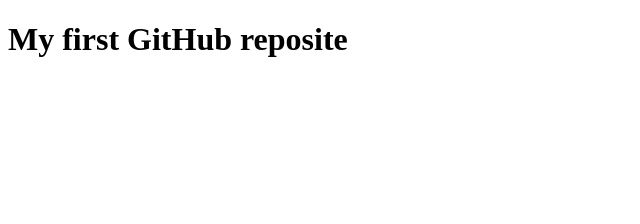
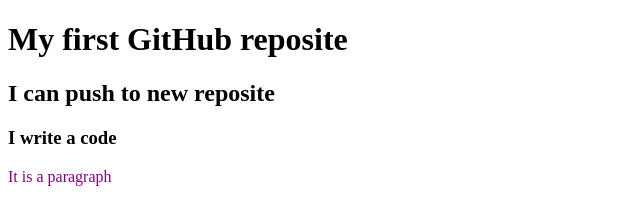
Before and after one commit to Fahmida29/my-first-reposit, a plain HTML site: page index.html in a window 1280 px wide. Shown: the whole page, without its empty margins (0-640 px from the left). Drawn offline with Linux system fonts and the light colour scheme.

Commit message:
added header

```diff
--- a/index.html
+++ b/index.html
@@ -5,8 +5,12 @@
     <meta http-equiv="X-UA-Compatible" content="IE=edge">
     <meta name="viewport" content="width=device-width, initial-scale=1.0">
     <title>My first GitHub reposite</title>
+    <link rel="stylesheet" href="style.css">
 </head>
 <body>
     <h1>My first GitHub reposite</h1>
+    <h2>I can push to new reposite</h2>
+    <h3>I write a code</h3>
+    <p>It is a paragraph</p>
 </body>
 </html>
--- /dev/null
+++ b/style.css
@@ -0,0 +1,3 @@
+p{
+    color: purple;
+}
```
